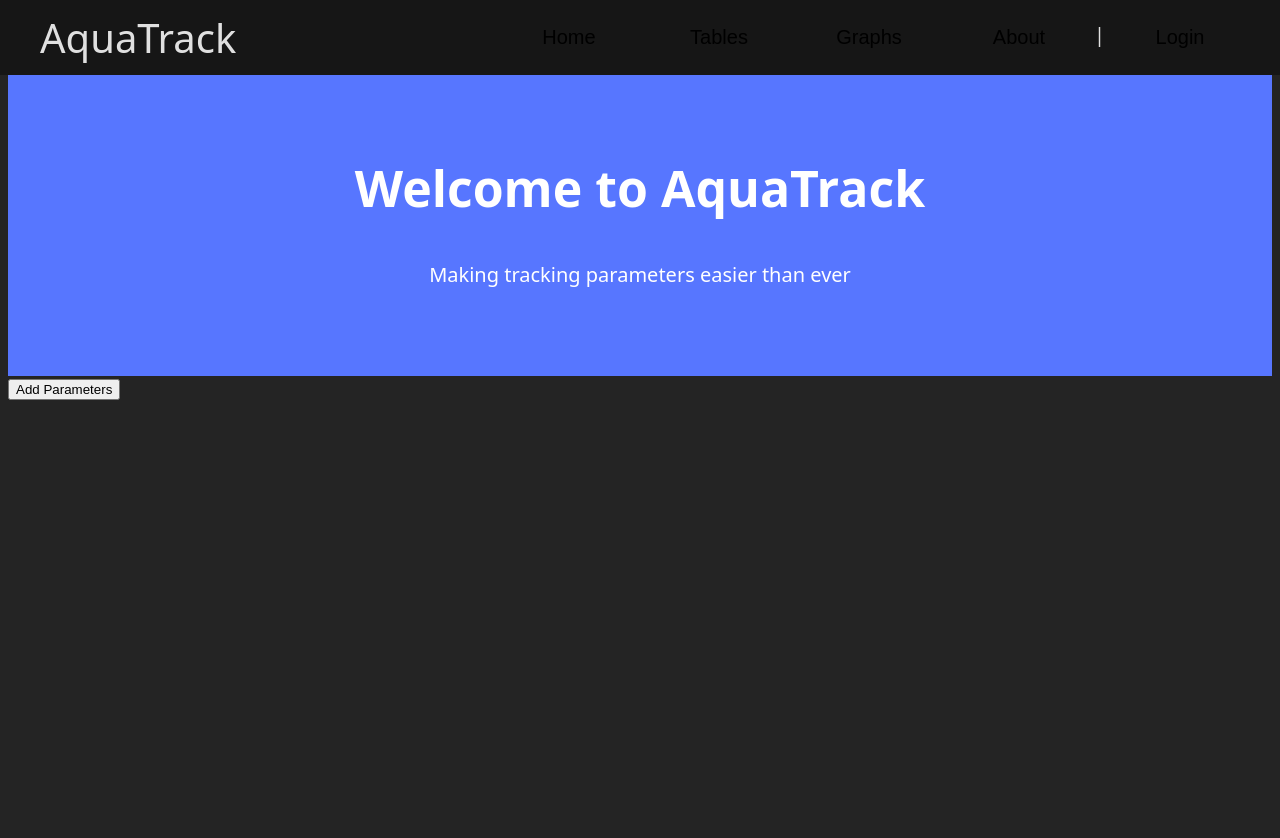
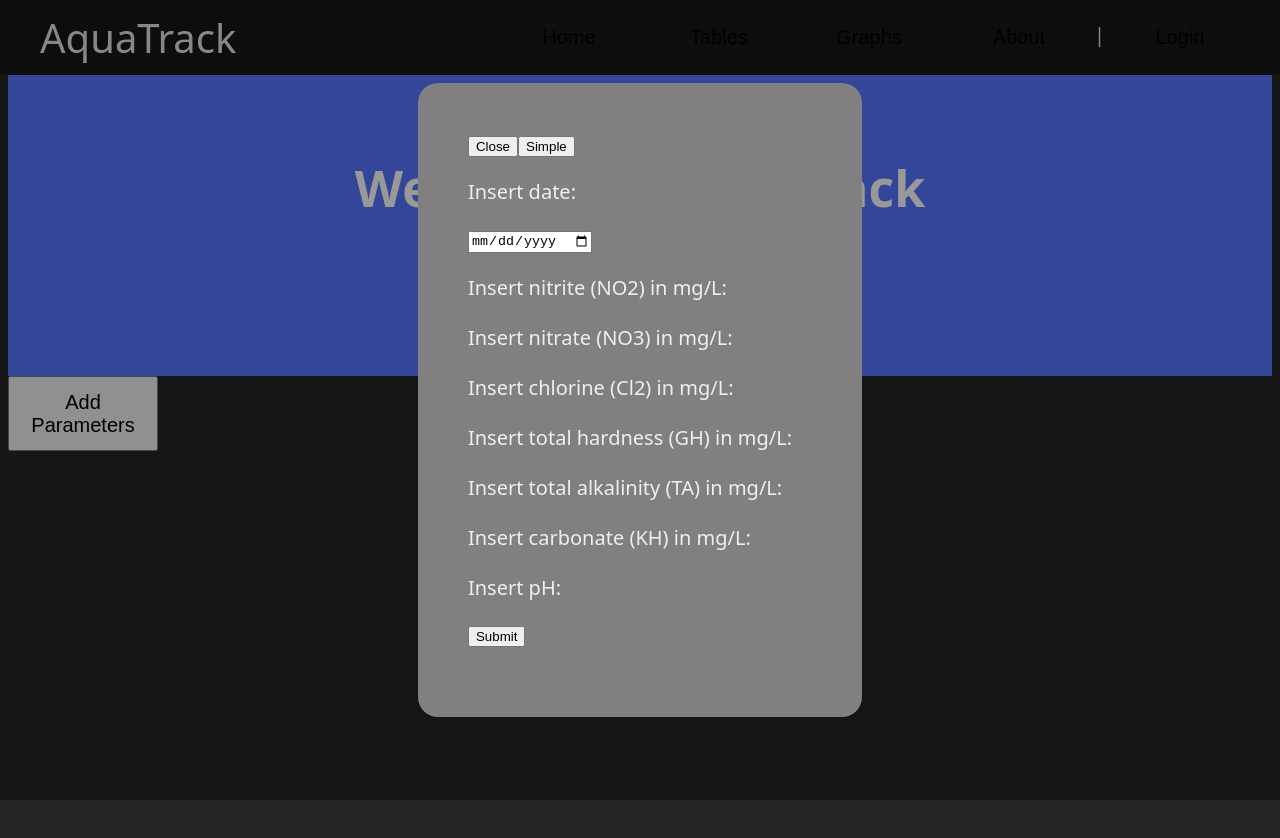
Before and after one commit to MelbearX123/AquaTrack, a React (Vite) app in the folder aquatrack/: page / in a window 1280 px wide. Both pictures are taken after a click on the button "Add Parameters". Shown: the top 838 px of the page. Built offline with nearby package versions, Linux system fonts and the light colour scheme.

Commit message:
Added modal WIP

```diff
--- /dev/null
+++ b/aquatrack/src/components/AddParameters.tsx
@@ -0,0 +1,37 @@
+//import
+import ParameterSimpleSubmission from './ParameterSimpleSubmission.tsx';
+import ParameterSubmission from './ParameterSubmission.tsx';
+import { useState } from 'react';
+import styles from '../styles/AddParameters.module.css';
+
+function AddParameters(){
+//Define usestates
+const [specific, setSpecific] = useState(false); //toggle between two submission menus
+const [showPopup, setShowPopup] = useState(false); //toggle between showing and not showing the modal
+
+  return(
+    <div>
+      {/* add parameter button that shows modal once clicked */}
+      <button onClick={() => setShowPopup(true)} className={styles.addButton}>Add Parameters</button>
+      {/* show the popup if showPopup is true */}
+      {showPopup && (
+        <div className={styles.modal}>
+          <div className={styles.modalContent}>
+            <div className='titleWrapper'>
+              <button onClick={() => setShowPopup(false)}>Close</button>
+              <button onClick={() => setSpecific(!specific)}>
+                {specific ? 'Specific' : 'Simple'}
+              </button>
+            </div>
+            <div className='inputBox'>
+                {specific ? <ParameterSubmission /> : <ParameterSimpleSubmission /> }
+                <button className='submitButton'>Submit</button>
+            </div>
+          </div>
+        </div>
+      )}
+    </div>
+  );
+}
+
+export default AddParameters;
--- a/aquatrack/src/components/ParameterSimpleSubmission.tsx
+++ b/aquatrack/src/components/ParameterSimpleSubmission.tsx
@@ -5,7 +5,6 @@ function ParameterSimpleSubmission(){
       <input type="date" id='date-input'/>
       <p>Insert nitrite (NO2) in mg/L:</p>
       <div className='nitrateButtons'>
-
       </div>
       <p>Insert nitrate (NO3) in mg/L:</p>
 
--- a/aquatrack/src/components/ParameterSubmission.tsx
+++ b/aquatrack/src/components/ParameterSubmission.tsx
@@ -1,22 +1,45 @@
 function ParameterSubmission(){
   return(
     <div className='submissionBox'>
+      <div>
         <p>Insert date:</p>
         <input type="date" id='date-input'/>
+      </div>
+
+      <div>
         <p>Insert nitrite (NO2) in mg/L:</p>
         <input placeholder="Nitrite" id="nitrite-input"></input>
+      </div>
+
+      <div>
         <p>Insert nitrate (NO3) in mg/L:</p>
         <input placeholder="Nitrate" id="nitrate-input"></input>
+      </div>
+
+      <div>
         <p>Insert chlorine (Cl2) in mg/L:</p>
         <input placeholder="Chlorine" id="chlorine-input"></input>
+      </div>
+
+      <div>
         <p>Insert total hardness (GH) in mg/L:</p>
         <input placeholder="Total Hardness" id="total-hardness-input"></input>
+      </div>
+
+      <div>
         <p>Insert total alkalinity (TA) in mg/L:</p>
         <input placeholder="Alkalinity" id="alkalinity-input"></input>
+      </div>
+
+      <div>
         <p>Insert carbonate (KH) in mg/L:</p>
         <input placeholder="Carbonate" id="carbonate-input"></input>
+      </div>
+
+      <div>
         <p>Insert pH:</p>
         <input placeholder="pH" id="pH-input"></input>
+      </div>
   </div>
   );
 }
--- a/aquatrack/src/pages/Home.tsx
+++ b/aquatrack/src/pages/Home.tsx
@@ -1,13 +1,14 @@
 import Header from '../components/Header.tsx';
 import Intro from '../components/Intro.tsx';
+import AddParameters from '../components/AddParameters.tsx'
 
 function Home(){
   return(
-    <div>
+    <>
       <Header />
       <Intro />
-      <button>Add Parameters</button>
-    </div>
+      <AddParameters />
+    </>
   );
 }
 
--- /dev/null
+++ b/aquatrack/src/styles/AddParameters.module.css
@@ -0,0 +1,25 @@
+.modal{
+  position: fixed;
+  top: 0;
+  left: 0;
+  width: 100%;
+  height: 100%;
+  background-color: rgba(0, 0, 0, 0.4);
+  display: flex;
+  justify-content: center;
+  align-items: center;
+  z-index: 1000;
+}
+
+.modalContent{
+  background-color: gray;
+  padding: 50px 70px 70px 50px;
+  border-radius: 20px;
+}
+
+.addButton{
+  width: 150px;
+  height: 75px;
+  padding: 10px 10px 10px 10px;
+  font-size: 20px;
+}
```
Also changed, not shown: aquatrack/src/pages/AddParameters.tsx (deleted, +0 -22 lines). Lines whose indentation alone changed are shown as unchanged.
